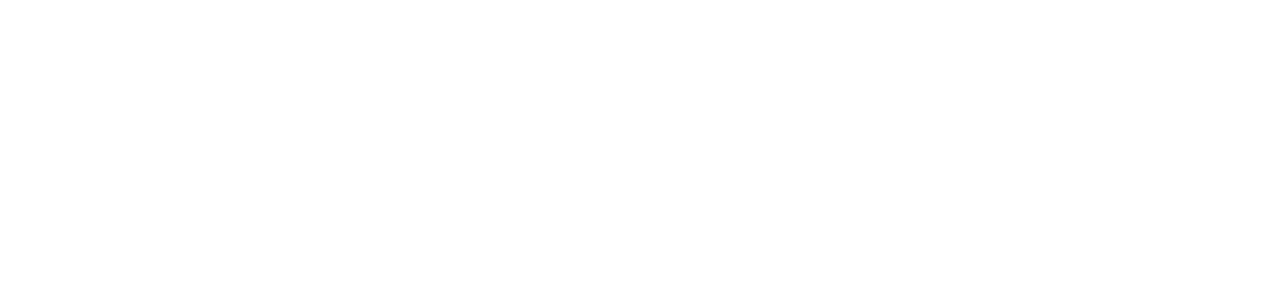
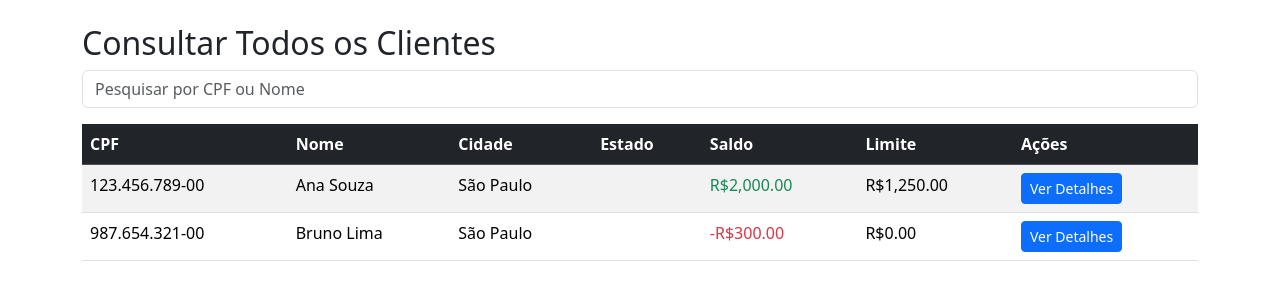
Before and after one commit to joaoGUFPR/DAC, an Angular app in the folder frontend/: page /gerente/consultar-cliente in a window 1280 px wide. Before the commit this address led to /. Shown: the top 300 px of the page. Built offline with nearby package versions, Linux system fonts and the light colour scheme.

Commit message:
feat R12: front consultar todos os clientes

```diff
--- a/frontend/src/app/app.routes.ts
+++ b/frontend/src/app/app.routes.ts
@@ -6,6 +6,9 @@
 import { AlterarPerfilComponent } from './pages/cliente/alteracao-de-perfil/alteracao-de-perfil';
 import { Depositar } from './pages/cliente/depositar/depositar';
 import { Saque } from './pages/cliente/saque/saque';
+import { AprovarCliente } from './pages/gerente/aprovar-cliente/aprovar-cliente';
+import { ModalRejeitarClienteComponent } from './pages/gerente/modal-rejeitarcliente/modal-rejeitarcliente';
+import { ConsultarClientes } from './pages/gerente/consultar-clientes/consultar-clientes';
 
 export const routes: Routes = [
     { path: '', redirectTo: 'login', pathMatch: 'full' },
@@ -16,4 +19,6 @@
     { path: 'deposito', component: Depositar},
     { path: 'saque', component: Saque},
     { path: 'gerente/tela-inicial', component: TelaInicialGerente},
+    { path: 'gerente/aprovar-cliente', component: AprovarCliente},
+    { path: 'gerente/consultar-cliente', component: ConsultarClientes}
 ];
--- a/frontend/src/app/pages/gerente/aprovar-cliente/aprovar-cliente.ts
+++ b/frontend/src/app/pages/gerente/aprovar-cliente/aprovar-cliente.ts
@@ -2,6 +2,7 @@
 import { Component } from '@angular/core';
 import { FormsModule } from '@angular/forms';
 import { Cliente } from '../../../shared/models/cliente.model';
+
 
 @Component({
   selector: 'app-aprovar-cliente',
--- /dev/null
+++ b/frontend/src/app/pages/gerente/consultar-clientes/consultar-clientes.html
@@ -0,0 +1,41 @@
+<div class="container mt-4">
+  <h2>Consultar Todos os Clientes</h2>
+
+  <!-- Campo de pesquisa -->
+  <div class="mb-3">
+    <input type="text" class="form-control" placeholder="Pesquisar por CPF ou Nome"
+           [(ngModel)]="filtro" (ngModelChange)="filtrarClientes()">
+  </div>
+
+  <!-- Tabela de clientes -->
+  <table class="table table-striped table-hover">
+    <thead class="table-dark">
+      <tr>
+        <th>CPF</th>
+        <th>Nome</th>
+        <th>Cidade</th>
+        <th>Estado</th>
+        <th>Saldo</th>
+        <th>Limite</th>
+        <th>Ações</th>
+      </tr>
+    </thead>
+    <tbody>
+      <tr *ngFor="let cliente of clientesFiltrados">
+        <td>{{ cliente.cpf }}</td>
+        <td>{{ cliente.nome }}</td>
+        <td>{{ cliente.cidade }}</td>
+        <td>{{ cliente.estado }}</td>
+        <td [ngClass]="{'text-danger': cliente.saldo < 0, 'text-success': cliente.saldo >= 0}">
+          {{ cliente.saldo | currency:'BRL' }}
+        </td>
+        <td>{{ cliente.limite | currency:'BRL' }}</td>
+        <td>
+          <a  class="btn btn-sm btn-primary">
+            Ver Detalhes
+          </a>
+        </td>
+      </tr>
+    </tbody>
+  </table>
+</div>
--- /dev/null
+++ b/frontend/src/app/pages/gerente/consultar-clientes/consultar-clientes.ts
@@ -0,0 +1,48 @@
+import { Component } from '@angular/core';
+import { CommonModule } from '@angular/common';
+import { FormsModule } from '@angular/forms';
+import { ClienteConta } from '../../../shared/models/clienteconta';
+
+@Component({
+  selector: 'app-consultar-clientes',
+  imports: [CommonModule, FormsModule],
+  templateUrl: './consultar-clientes.html',
+  styleUrl: './consultar-clientes.css'
+})
+export class ConsultarClientes {
+
+filtro: string = "";
+  clientes: ClienteConta[] = [];
+  clientesFiltrados: ClienteConta[] = [];
+
+  constructor() {}
+
+  ngOnInit() {
+    this.clientes = [
+      new ClienteConta(
+        "123.456.789-00", "Ana Souza", "ana@email.com", "11999999999",
+        2500, "Rua A", "01001-000", "Ap 101", "123",
+        2000, 1250, "São Paulo", "SP"
+      ),
+      new ClienteConta(
+        "987.654.321-00", "Bruno Lima", "bruno@email.com", "11888888888",
+        1800, "Rua B", "02002-000", "Casa", "456",
+        -300, 0, "São Paulo", "SP"
+      )
+    ];
+
+    // Inicia a lista filtrada
+    this.filtrarClientes();
+  }
+
+  filtrarClientes() {
+    const termo = this.filtro.toLowerCase();
+
+    this.clientesFiltrados = this.clientes
+      .filter(c =>
+        c.nome.toLowerCase().includes(termo) ||
+        c.cpf.toLowerCase().includes(termo)
+      )
+      .sort((a, b) => a.nome.localeCompare(b.nome));
+  }
+}
--- /dev/null
+++ b/frontend/src/app/shared/models/clienteconta.ts
@@ -0,0 +1,21 @@
+import { Cliente } from './cliente.model';
+
+export class ClienteConta extends Cliente {
+  constructor(
+    cpf: string,
+    nome: string,
+    email: string,
+    telefone: string,
+    salario: number,
+    endereco: string,
+    cep: string,
+    complemento: string,
+    numero: string,
+    public saldo: number,
+    public limite: number,
+    public cidade: string,
+    public uf: string   // mudei para `uf` para não conflitar com `estado` do cliente
+  ) {
+    super(cpf, nome, email, telefone, salario, endereco, cep, complemento, numero);
+  }
+}
```
Also changed, not shown: frontend/src/app/pages/gerente/consultar-clientes/consultar-clientes.css (added), 2 other files (tests, documents, lock files or other folders).
